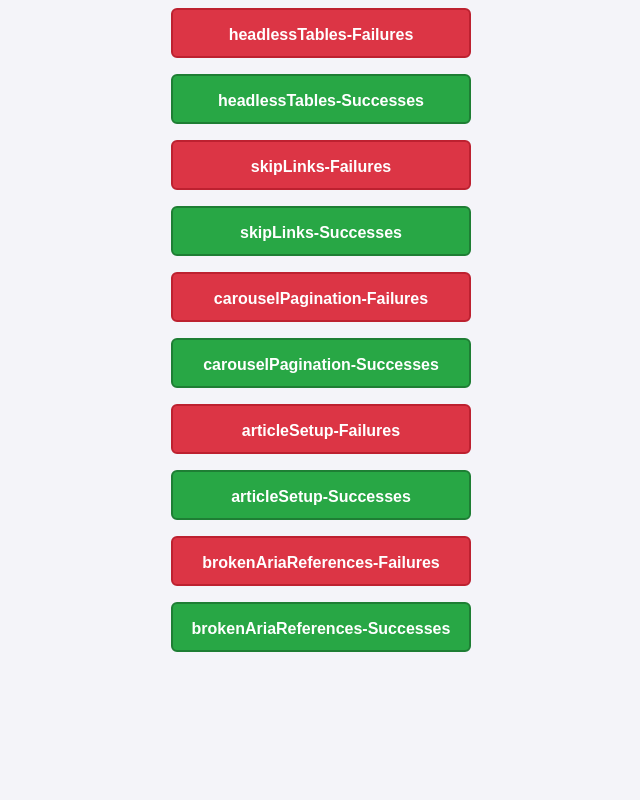
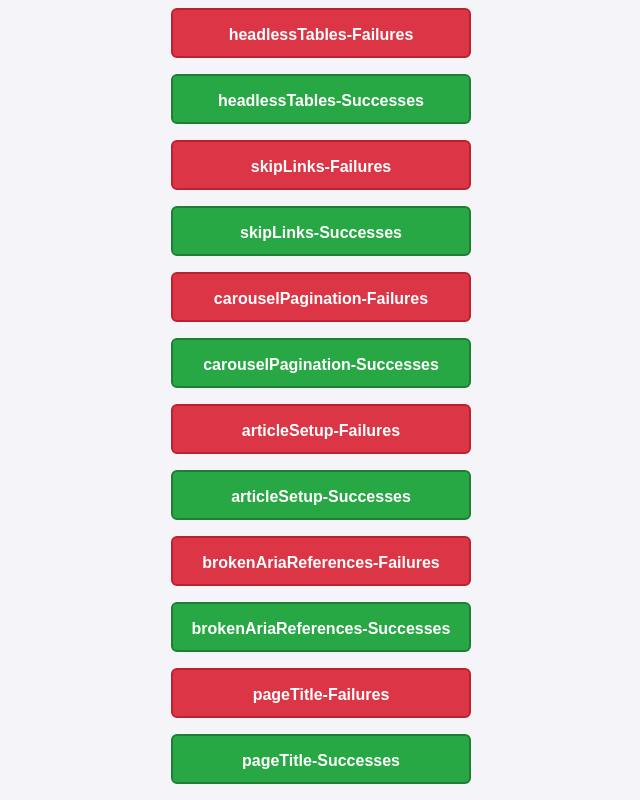
Before and after one commit to Adizimhi/adizimhi.github.io, a website: page index.html in a window 1280 px wide. Shown: the part 1233-2033 px from the top of the page, without its empty margins (319-959 px from the left). Before the commit the page ends 1901 px from the top, so only its background shows below. Drawn offline with Linux system fonts and the light colour scheme.

Commit message:
Update index.html

```diff
--- a/index.html
+++ b/index.html
@@ -98,6 +98,8 @@
         <li><a href="articleSetupSuccess.html" class="btn-success">articleSetup-Successes</a></li
         <li><a href="brokenAriaReferencesFailures.html" class="btn-failure">brokenAriaReferences-Failures</a></li>
         <li><a href="brokenAriaReferncesSuccess.html" class="btn-success">brokenAriaReferences-Successes</a></li
+        <li><a href="pageTitleFailures.html" class="btn-failure">pageTitle-Failures</a></li>
+        <li><a href="pageTitleSuccess.html" class="btn-success">pageTitle-Successes</a></li
 
 
     </ul>
```
